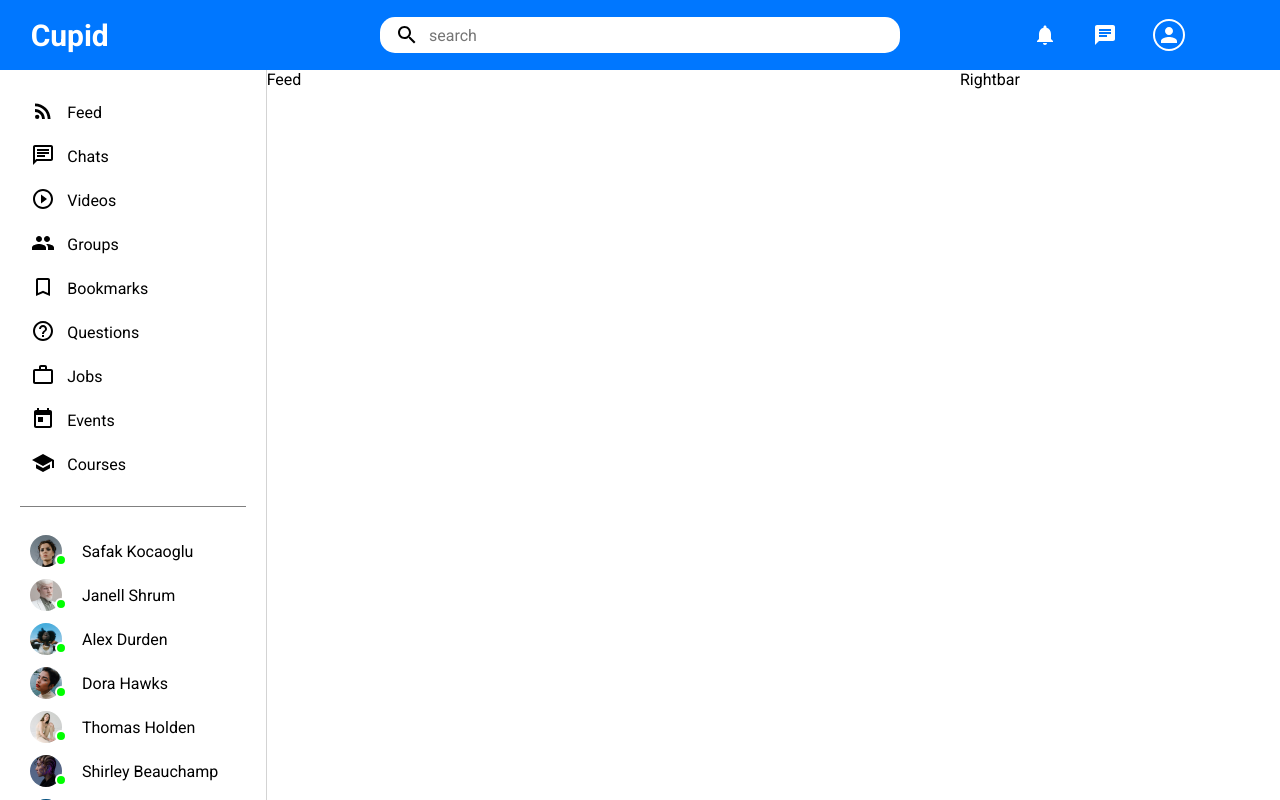
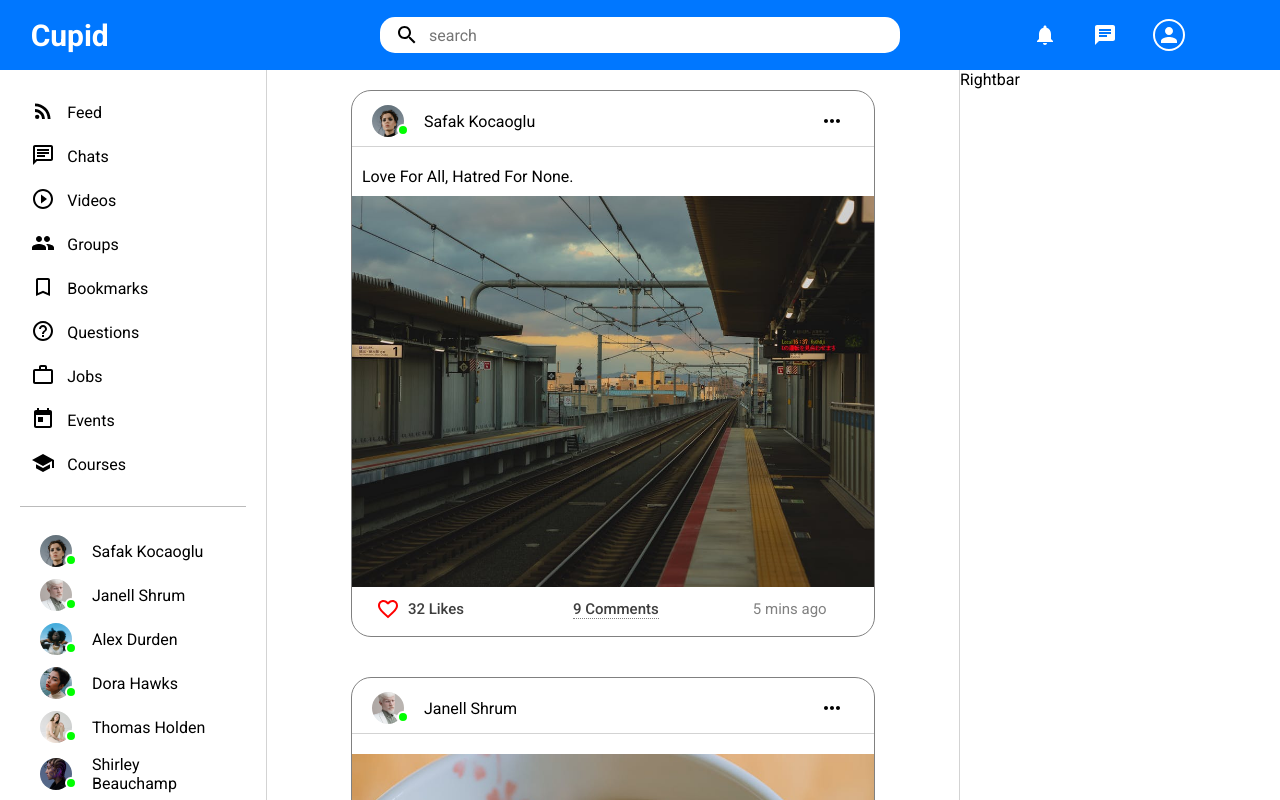
Before and after one commit to Harish-b-03/Cupid--Social-Media, a React (Create React App) app in the folder cupid_app/: page / in a window 1280 px wide. Built offline with nearby package versions, Linux system fonts and the light colour scheme.

Commit message:
feed completed

```diff
--- a/cupid_app/src/components/feed/Feed.jsx
+++ b/cupid_app/src/components/feed/Feed.jsx
@@ -1,8 +1,18 @@
 import "./feed.css"
+import {Posts} from "../../dummyData"
+import Post from "../post/Post"
 
 function Feed() {
   return (
-    <div>Feed</div>
+    <div className="feedContainer">
+      <div className="uploadPost">
+
+      </div>
+
+      <div className="feedPosts">
+        {Posts.map((post) => (<Post key={post.id} post={post}/>))}
+      </div>
+    </div>
   )
 }
 
--- a/cupid_app/src/components/feed/feed.css
+++ b/cupid_app/src/components/feed/feed.css
@@ -0,0 +1,14 @@
+.feedContainer{
+    padding: 20px;
+    height: 100%;
+    border-right: 1px solid lightgrey;
+    overflow-y: scroll;
+    overflow-x: hidden;
+}
+
+.feedPosts{
+    display: flex;
+    flex-direction: column;
+    align-items: center;
+    justify-content: center;
+}
--- a/cupid_app/src/components/online/Online.jsx
+++ /dev/null
@@ -1,17 +0,0 @@
-import "./online.css"
-
-function Online({user}) {
-  return (
-    <li className="followerListItem">
-        <div className="followerContainer">
-            <div className="followerProfile">
-                <img src={user.profilePicture} alt="profilePhoto" className="followerImage" />
-                <div className="onlineBadge"></div>
-            </div>
-            <div className="followerName">{user.username}</div>
-        </div>
-    </li>
-  )
-}
-
-export default Online
--- /dev/null
+++ b/cupid_app/src/components/post/Post.jsx
@@ -0,0 +1,60 @@
+import "./post.css"
+import {Users} from "../../dummyData"
+import User from "../user/User"
+import {Favorite, FavoriteBorderOutlined, MoreHorizOutlined} from "@material-ui/icons"
+import {useState, useEffect} from "react"
+
+function Post({post}) {
+    const user = Users.filter((u)=>u.id===post.userId)[0]; // to get the user who posted.
+    const [likes, setlikes] = useState(post.like)
+    const [liked, setliked] = useState(false);
+    const [animate, setanimate] = useState(false);
+
+    const updateLike = () => {
+        if(liked){
+            setlikes(likes-1);
+        } else{
+            setlikes(likes+1);
+        }
+        setliked(!liked);
+    }
+
+    useEffect(() => {
+      return () => {
+        if(!liked){
+            setanimate(true);
+            setTimeout(()=>{setanimate(false);},500)
+        }
+      }
+    }, [liked])
+
+
+  return (
+    <div className="postContainer">
+        <div className="postUser">
+            <User user={user}/>
+            <MoreHorizOutlined className="moreButton"/>
+        </div>
+        <div className="post">
+            <div className="postDescribe">{post.desc}</div>
+            <div className="postImageContainer">
+                <img src={post.photo} alt="PostImage" onDoubleClick={updateLike} className="postImage" />
+                {(animate)?<Favorite className="likeEffect"/>:""}
+            </div>
+        </div>
+        <div className="postData">
+            <div className="postButton">
+                {/* <img src="assets/heart.png" alt="Like" className="likeButton" /> */}
+                {(liked)?<Favorite className="likeButton" onClick={updateLike}/>:<FavoriteBorderOutlined className="likeButton" onClick={updateLike}/>}
+                <p className="likes">{`${likes} Likes`}</p>
+            </div>
+            <div className="postComment">
+                <p className="comments">{`${post.comment} Comments`}</p>
+                <p className="timestamp">{post.date}</p>
+            </div>
+        </div>
+    </div>
+  )
+}
+
+export default Post
--- /dev/null
+++ b/cupid_app/src/components/post/post.css
@@ -0,0 +1,117 @@
+.postContainer{
+    width: 80%;
+    padding: 5px 0;
+    border: 1px solid gray;
+    border-radius: 20px;
+    display: flex;
+    flex-direction: column;
+    justify-content: center;
+    align-items: center;
+    margin-bottom: 40px;
+}
+
+.postUser{
+    display: flex;
+    justify-content: space-between;
+    align-items: center;
+    width: 100%;
+    border-bottom: 1px solid lightgrey;
+    /* background-color: aqua; */
+    height: 50px;
+    margin-bottom: 10px;
+}
+
+.moreButton{
+    margin: 0 30px;
+}
+
+.post{
+    display: block;
+}
+
+.postDescribe{
+    margin: 10px;
+}
+
+.postImageContainer{
+    position: relative;
+    display: flex;
+    justify-content: center;
+    align-items: center;
+}
+
+.postImage{
+    width: 100%;
+    cursor: pointer;
+}
+
+
+
+.likeEffect{
+    position: absolute;
+    z-index: 999;
+    color: white;
+    animation: fadein 600ms ease-in-out;
+}
+
+@keyframes fadein {
+    from {font-size: 20px;opacity: 1;}
+    to {font-size: 250px; opacity: 0;}
+}
+
+.postData{
+    width: 100%;
+    display: flex;
+    margin: 5px 0;
+    /* justify-content: space-around; */
+}
+
+.postButton{
+    flex:4;
+    display: flex;
+    justify-content: flex-start;
+    align-items: center;
+    /* background-color: aqua; */
+}
+
+.postComment{
+    flex: 8;
+    display: flex;
+    justify-content: space-around;
+    align-items: center;
+    /* background-color: blue; */
+}
+
+.likeButton{
+    height: 32px;
+    margin: 5px 0;
+    margin-left: 24px;
+    margin-right: 8px;
+    color: red;
+    cursor: pointer;
+}
+
+.likes{
+    font-weight: 500;
+    font-size: 15px;
+    color: rgb(62, 62, 62);
+}
+
+.comments{
+    margin-top: 1px;
+    font-weight: 500;
+    font-size: 15px;
+    color: rgb(62, 62, 62);
+    border-bottom: 1px dotted grey;
+    cursor: pointer;
+}
+
+.comments:hover{
+    border-bottom: 1px solid grey ;
+}
+
+.timestamp{
+    /* font-weight: 500; */
+    font-size: 15px;
+    color: gray;
+}
--- a/cupid_app/src/components/sidebar/Sidebar.jsx
+++ b/cupid_app/src/components/sidebar/Sidebar.jsx
@@ -1,7 +1,7 @@
 import "./sidebar.css"
 import {RssFeed, ChatOutlined, PlayCircleOutlineOutlined, Group, HelpOutline, School, Today, WorkOutlineOutlined, BookmarkBorderOutlined} from "@material-ui/icons"
 import {Users} from "../../dummyData";
-import Online from "../online/Online";
+import User from "../user/User";
 
 function Sidebar() {
   return (
@@ -49,8 +49,11 @@ function Sidebar() {
 
       <div className="followers">
         <ul className="followersList">
+
           {Users.map((user)=>(
-            <Online key={user.id} user={user}/>
+            <li className="followerListItem">
+              <User key={user.id} user={user}/>
+            </li>
           ))}
         </ul>
       </div>
--- a/cupid_app/src/components/sidebar/sidebar.css
+++ b/cupid_app/src/components/sidebar/sidebar.css
@@ -1,12 +1,15 @@
 .SidebarContainer{
+    position: sticky;
+    top: 0px;
     padding: 20px;
+    /* background-color: aqua; */
     border-right: 1px solid lightgrey;
 }
 
 .sidebarLinks{
     padding: 0;
     padding-bottom: 20px;
-    border-bottom: 1px solid gray;
+    border-bottom: 1px solid rgb(187, 187, 187);
     /* background-color: blue; */
 }
 
@@ -48,3 +51,9 @@
     list-style: none;
     /* background-color: aquamarine; */
 }
+
+.followerListItem{
+    margin: 4px 0;
+    padding: 4px 0;
+    /* background-color: aqua; */
+}
--- /dev/null
+++ b/cupid_app/src/components/user/User.jsx
@@ -0,0 +1,15 @@
+import "./user.css"
+
+function User({user}) {
+  return (
+        <div className="userContainer">
+            <div className="userProfile">
+                <img src={user.profilePicture} alt="profilePhoto" className="userImage" />
+                <div className="onlineBadge"></div>
+            </div>
+            <div className="userName">{user.username}</div>
+        </div>
+  )
+}
+
+export default User
--- a/cupid_app/src/components/online/online.css
+++ b/cupid_app/src/components/user/user.css
@@ -1,20 +1,15 @@
-.followerListItem{
-    margin: 4px 0;
-    padding: 4px 0;
-    /* background-color: aqua; */
+.userContainer{
+    display: flex;
+    align-items: center;
+    padding: 0 10px;
 }
 
-.followerContainer{
-    display: flex;
-    align-items: center;
-}
-
-.followerProfile{
+.userProfile{
     display: flex;
     position: relative;
 }
 
-.followerImage{
+.userImage{
     height: 32px;
     width: 32px;
     border-radius: 50%;
@@ -34,6 +29,6 @@
     background-color: rgb(0, 255, 0) ;
 }
 
-.followerName{
+.userName{
     margin: 0 10px;
 }
```
